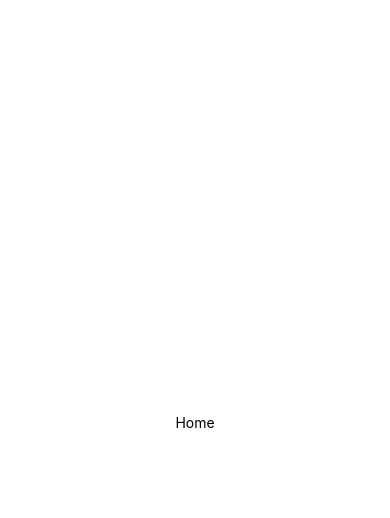
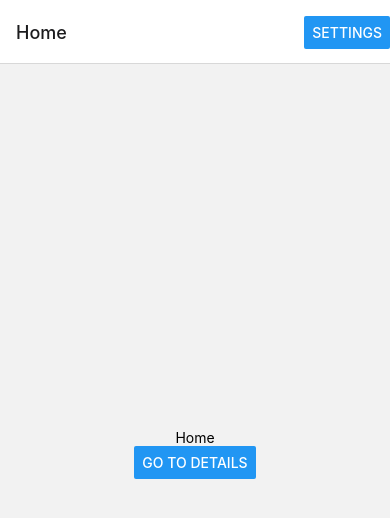
Before and after one commit to FridaUltra/actions-mindemo, a React Native app: screen /Home in a window 390 px wide. Shown: the top 518 px of the page. Built offline with nearby package versions, Linux system fonts and the light colour scheme.

Commit message:
Setup stack navigator and screens.

```diff
--- a/App.tsx
+++ b/App.tsx
@@ -1,12 +1,44 @@
-import { StatusBar } from 'expo-status-bar';
-import { StyleSheet, Text, View } from 'react-native';
+import { NavigationContainer } from '@react-navigation/native';
+import { createNativeStackNavigator } from '@react-navigation/native-stack';
+import { Button, StyleSheet } from 'react-native';
+import DetailsScreen from './screens/DetailsScreen';
+import HomeScreen from './screens/HomeScreens';
+import SettingsScreen from './screens/SettingsScreen';
+
+export type RootStackParamList = {
+	Home: undefined;
+	Details: undefined;
+	Settings: undefined;
+};
+
+const RootStack = createNativeStackNavigator<RootStackParamList>();
 
 export default function App() {
 	return (
-		<View style={styles.container}>
-			<Text>Home</Text>
-			<StatusBar style="auto" />
-		</View>
+		<NavigationContainer>
+			<RootStack.Navigator
+				screenOptions={({ navigation }) => ({
+					headerRight: () => (
+						<Button
+							title="Settings"
+							onPress={() => navigation.navigate('Settings')}
+						/>
+					),
+				})}>
+				<RootStack.Screen
+					name="Home"
+					component={HomeScreen}
+				/>
+				<RootStack.Screen
+					name="Details"
+					component={DetailsScreen}
+				/>
+				<RootStack.Screen
+					name="Settings"
+					component={SettingsScreen}
+				/>
+			</RootStack.Navigator>
+		</NavigationContainer>
 	);
 }
 
--- a/package.json
+++ b/package.json
@@ -9,10 +9,14 @@
     "web": "expo start --web"
   },
   "dependencies": {
+    "@react-navigation/native": "^6.1.18",
+    "@react-navigation/native-stack": "^6.11.0",
     "expo": "~51.0.28",
     "expo-status-bar": "~1.12.1",
     "react": "18.2.0",
-    "react-native": "0.74.5"
+    "react-native": "0.74.5",
+    "react-native-safe-area-context": "4.10.5",
+    "react-native-screens": "3.31.1"
   },
   "devDependencies": {
     "@babel/core": "^7.20.0",
--- /dev/null
+++ b/screens/DetailsScreen.tsx
@@ -0,0 +1,9 @@
+import { Text, View } from 'react-native';
+
+export default function DetailsScreen() {
+	return (
+		<View style={{ flex: 1, alignItems: 'center', justifyContent: 'center' }}>
+			<Text>Details</Text>
+		</View>
+	);
+}
--- /dev/null
+++ b/screens/HomeScreens.tsx
@@ -0,0 +1,17 @@
+import { NativeStackScreenProps } from '@react-navigation/native-stack';
+import { Button, Text, View } from 'react-native';
+import { RootStackParamList } from '../App';
+
+type Props = NativeStackScreenProps<RootStackParamList, 'Home'>;
+
+export default function HomeScreen({ navigation }: Props) {
+	return (
+		<View style={{ flex: 1, alignItems: 'center', justifyContent: 'center' }}>
+			<Text>Home</Text>
+			<Button
+				title="Go to Details"
+				onPress={() => navigation.navigate('Details')}
+			/>
+		</View>
+	);
+}
--- /dev/null
+++ b/screens/SettingsScreen.tsx
@@ -0,0 +1,9 @@
+import { Text, View } from 'react-native';
+
+export default function SettingsScreen() {
+	return (
+		<View style={{ flex: 1, alignItems: 'center', justifyContent: 'center' }}>
+			<Text>Settings</Text>
+		</View>
+	);
+}
```
Also changed, not shown: 1 other file (tests, documents, lock files or other folders).
